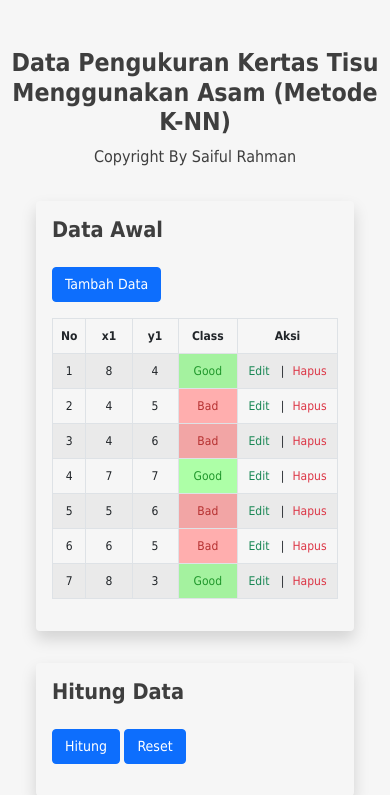
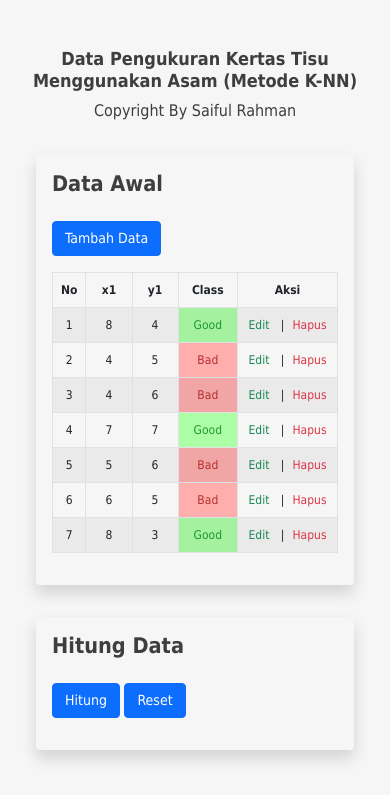
Before and after one commit to SaifulRahmanCoding/uts_dm_k-nn, a PHP site: page / in a window 390 px wide. Shown: the top 795 px of the page. Run offline with PHP 8.4, Linux system fonts and the light colour scheme; data comes from the database, SQL or seed files in the repository; data that the repository does not hold is empty.

Commit message:
layout judul di HP

```diff
--- a/assets/css/style.css
+++ b/assets/css/style.css
@@ -15,6 +15,14 @@ select, option{
 	cursor: pointer;
 }
 
+/*font judul*/
+@media screen and (max-width: 578px){
+
+	#wrapper h2{
+		font-size: 18px !important;
+	}
+
+}
 
 /*costum scrollbar*/
 ::-webkit-scrollbar{
```
